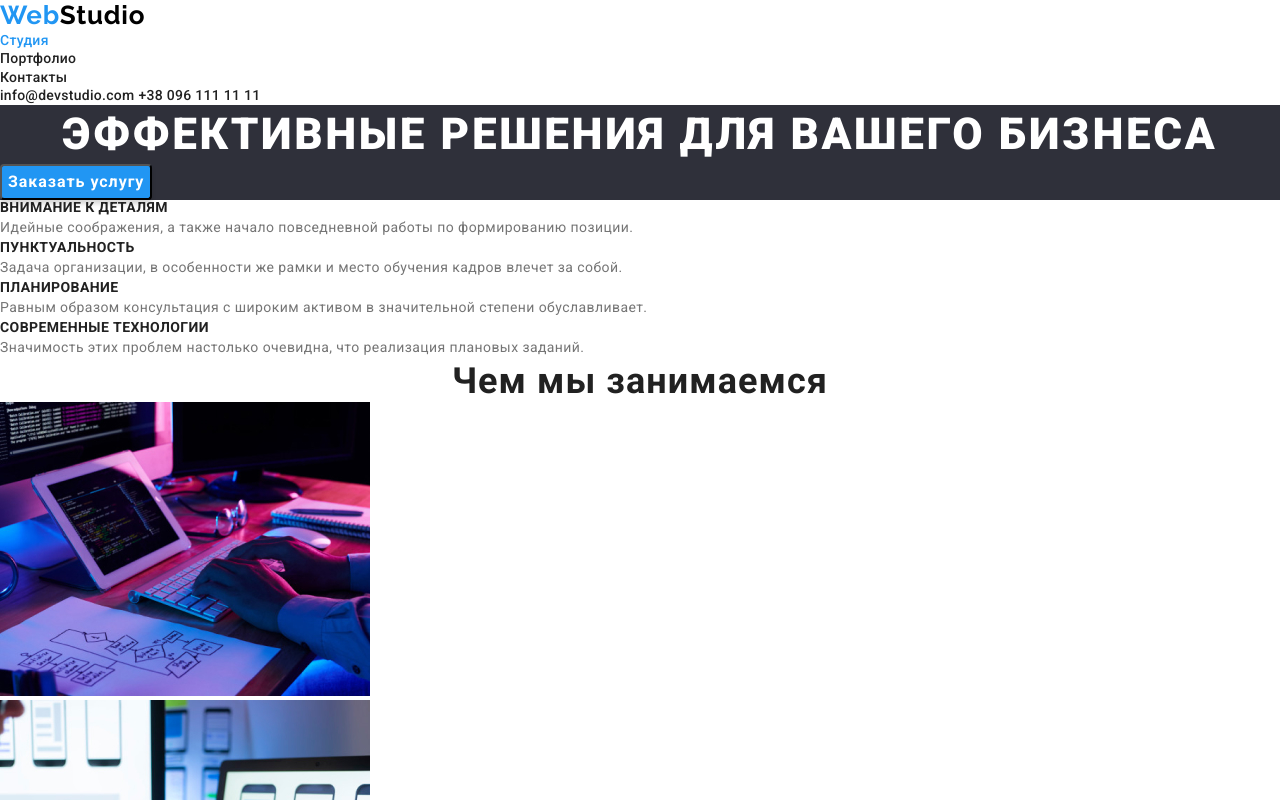
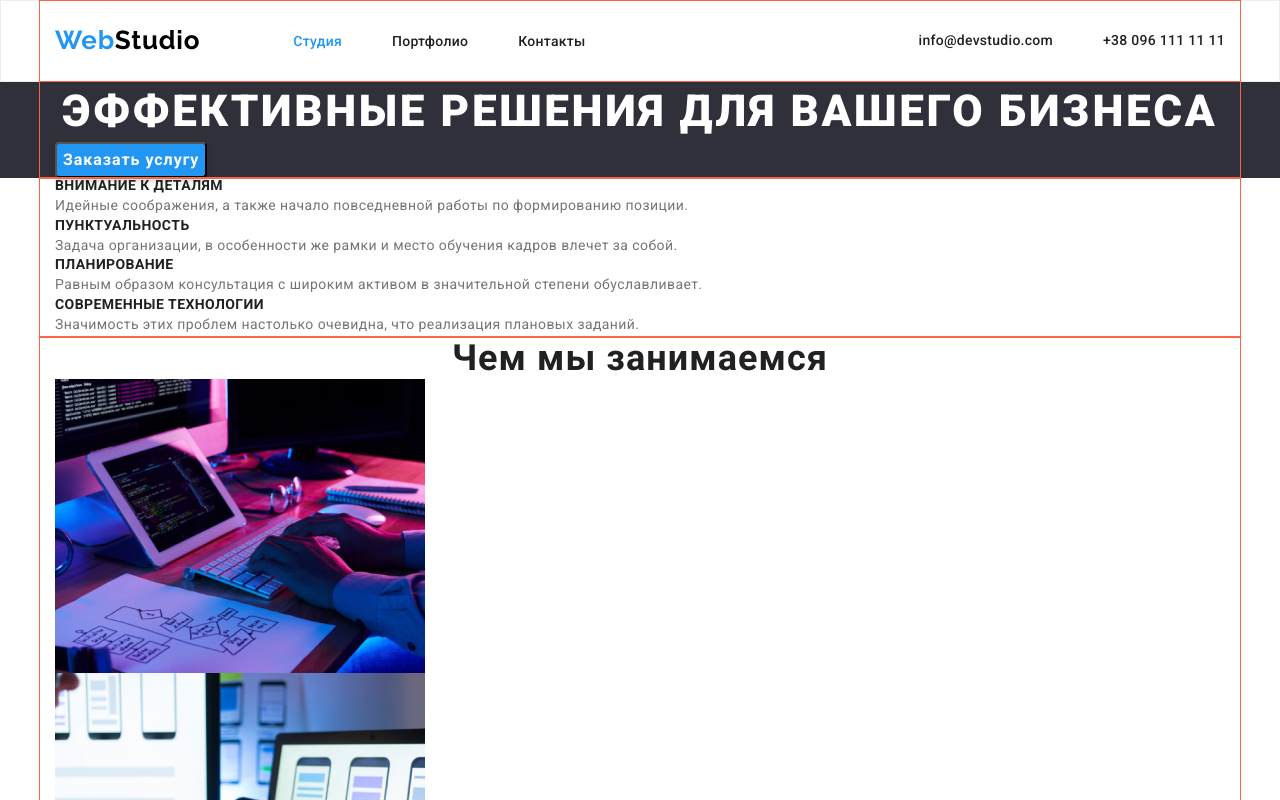
Before and after one commit to YevhenChementsov/goit-markup-hw-03, a plain HTML site: page index.html in a window 1280 px wide. Shown: the top 800 px of the page. Drawn offline with nearby package versions, Linux system fonts and the light colour scheme.

Commit message:
Добавляет стили для геометрии и Flexbox в шапку обоих страниц

```diff
--- a/css/style.css
+++ b/css/style.css
@@ -28,7 +28,26 @@ ol {
   margin: 0;
   padding: 0;
 }
-
+img {
+  display: block;
+}
+.visually-hidden {
+  position: absolute !important;
+  clip: rect(1px 1px 1px 1px); /* IE6, IE7 */
+  clip: rect(1px, 1px, 1px, 1px);
+  padding: 0 !important;
+  border: 0 !important;
+  height: 1px !important;
+  width: 1px !important;
+  overflow: hidden;
+}
+.container {
+  width: 1200px;
+  margin: 0 auto;
+  padding-left: 15px;
+  padding-right: 15px;
+  outline: 1px solid tomato;
+}
 /* ===============  COMPONENTS  =============== */
 .list {
   list-style: none;
@@ -56,6 +75,11 @@ ol {
   letter-spacing: 0.03em;
   text-decoration: none;
 }
+.page-header .logo {
+  padding-top: 24px;
+  padding-bottom: 25px;
+  margin-right: 93px;
+}
 .logo .logo-header {
   color: var(--primary-black-color);
 }
@@ -67,9 +91,25 @@ ol {
 /* ===============  HEADER & FOOTER  =============== */
 .page-header {
   background-color: var(--white-background);
+  border: 1px solid #ececec;
 }
 .page-footer {
   background-color: var(--black-background);
+}
+.page-header .container {
+  display: flex;
+  align-items: center;
+}
+.navigation {
+  display: flex;
+  align-items: center;
+}
+.nav-list {
+  display: flex;
+  align-items: center;
+}
+.nav-item:not(:last-child) {
+  margin-right: 50px;
 }
 .nav-list .link,
 .page-header .contacts {
@@ -79,6 +119,11 @@ ol {
   line-height: 1.14;
   letter-spacing: 0.02em;
   text-decoration: none;
+  padding: 32px 0;
+}
+.page-header .contacts:not(:last-child) {
+  margin-left: auto;
+  margin-right: 50px;
 }
 .page-footer .contacts {
   color: rgba(255, 255, 255, 0.6);
--- a/index.html
+++ b/index.html
@@ -20,18 +20,19 @@
   </head>
   <body>
     <header class="page-header">
-      <nav>
+      <div class="container">
+        <nav class="navigation">
           <a class="logo" href="" lang="en"
             >Web<span class="logo-header">Studio</span></a
           >
           <ul class="nav-list list">
-          <li>
+            <li class="nav-item">
               <a class="link current" href="./index.html">Студия</a>
             </li>
-          <li>
+            <li class="nav-item">
               <a class="link" href="./portfolio.html">Портфолио</a>
             </li>
-          <li>
+            <li class="nav-item">
               <a class="link" href="">Контакты</a>
             </li>
           </ul>
@@ -40,16 +41,20 @@
           >info@devstudio.com</a
         >
         <a class="contacts" href="tel:+380961111111">+38 096 111 11 11</a>
+      </div>
     </header>
     <main>
       <!-- HERO -->
       <section class="hero">
+        <div class="container">
           <h1 class="hero-title">Эффективные решения для вашего бизнеса</h1>
           <button class="button" type="button">Заказать услугу</button>
+        </div>
       </section>
       <!-- FEATURES -->
       <section class="features">
-        <h2 class="title" hidden>Особенности</h2>
+        <div class="container">
+          <h2 class="visually-hidden">Особенности</h2>
           <ul class="features-list list">
             <li>
               <h3 class="subtitle">Внимание к деталям</h3>
@@ -61,8 +66,8 @@
             <li>
               <h3 class="subtitle">Пунктуальность</h3>
               <p class="description">
-              Задача организации, в особенности же рамки и место обучения кадров
-              влечет за собой.
+                Задача организации, в особенности же рамки и место обучения
+                кадров влечет за собой.
               </p>
             </li>
             <li>
@@ -80,9 +85,11 @@
               </p>
             </li>
           </ul>
+        </div>
       </section>
       <!-- WHAT ARE WE DOING -->
       <section class="our-job">
+        <div class="container">
           <h2 class="title">Чем мы занимаемся</h2>
           <ul class="job-list list">
             <li>
@@ -110,9 +117,11 @@
               />
             </li>
           </ul>
+        </div>
       </section>
       <!-- OUR TEAM -->
       <section class="our-team">
+        <div class="container">
           <h2 class="title">Наша команда</h2>
           <ul class="team-list list">
             <li class="team-card">
@@ -156,9 +165,11 @@
               <p class="position" lang="en">UI Designer</p>
             </li>
           </ul>
+        </div>
       </section>
     </main>
     <footer class="page-footer">
+      <div class="container">
         <a class="logo" href="" lang="en"
           >Web<span class="logo-footer">Studio</span></a
         >
@@ -183,6 +194,7 @@
             </li>
           </ul>
         </address>
+      </div>
     </footer>
   </body>
 </html>
```
Also changed, not shown: portfolio.html (+6 -4 lines). Lines whose indentation alone changed are shown as unchanged.
